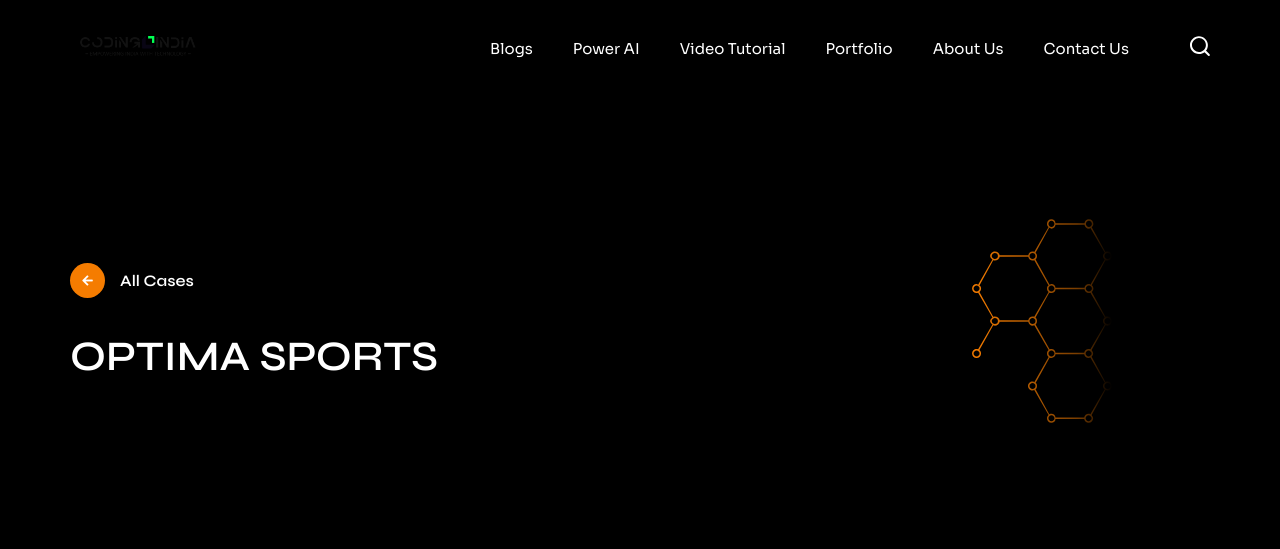
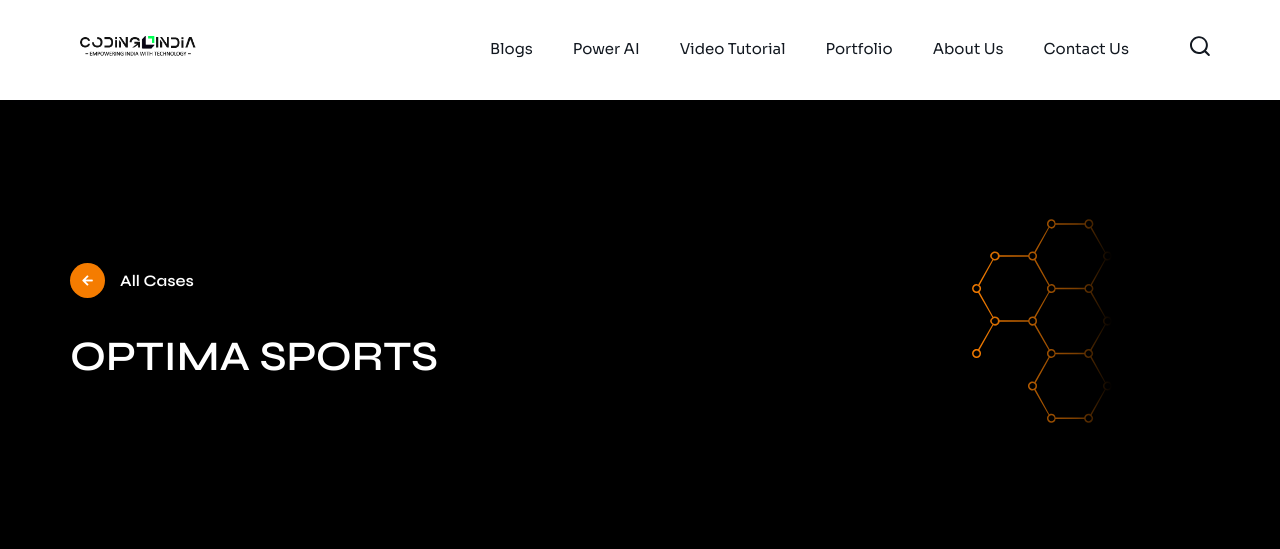
Before and after one commit to kumardigamberjha/newCodingIndia, a Django app: a page that uses CodingIndia/website/templates/website/index.html in a window 1280 px wide. Shown: the top 549 px of the page. Run offline with Django 4.2, Linux system fonts and the light colour scheme; data comes from the database, SQL or seed files in the repository; parts of the project's set-up code (start-up, migrations or seed data) failed here and were passed over; some libraries are stand-ins or nearby versions.

Commit message:
Working on changes

```diff
--- a/CodingIndia/website/templates/website/index.html
+++ b/CodingIndia/website/templates/website/index.html
@@ -53,7 +53,7 @@
     <div class="mil-wrapper">
         <!-- top bar -->
         <div class="mil-top-position mil-fixed">
-            <div class="mil-top-panel mil-top-panel-transparent mil-animated">
+            <div class="mil-top-panel  ">
                 <!-- mil-top-panel-transparent -->
                 <div class="container">
                     <a href="/" class="mil-logo" style="width: 140px"></a>
```
Also changed, not shown: CodingIndia/website/templates/website/portfolioproject.html (+0 -7 lines).
